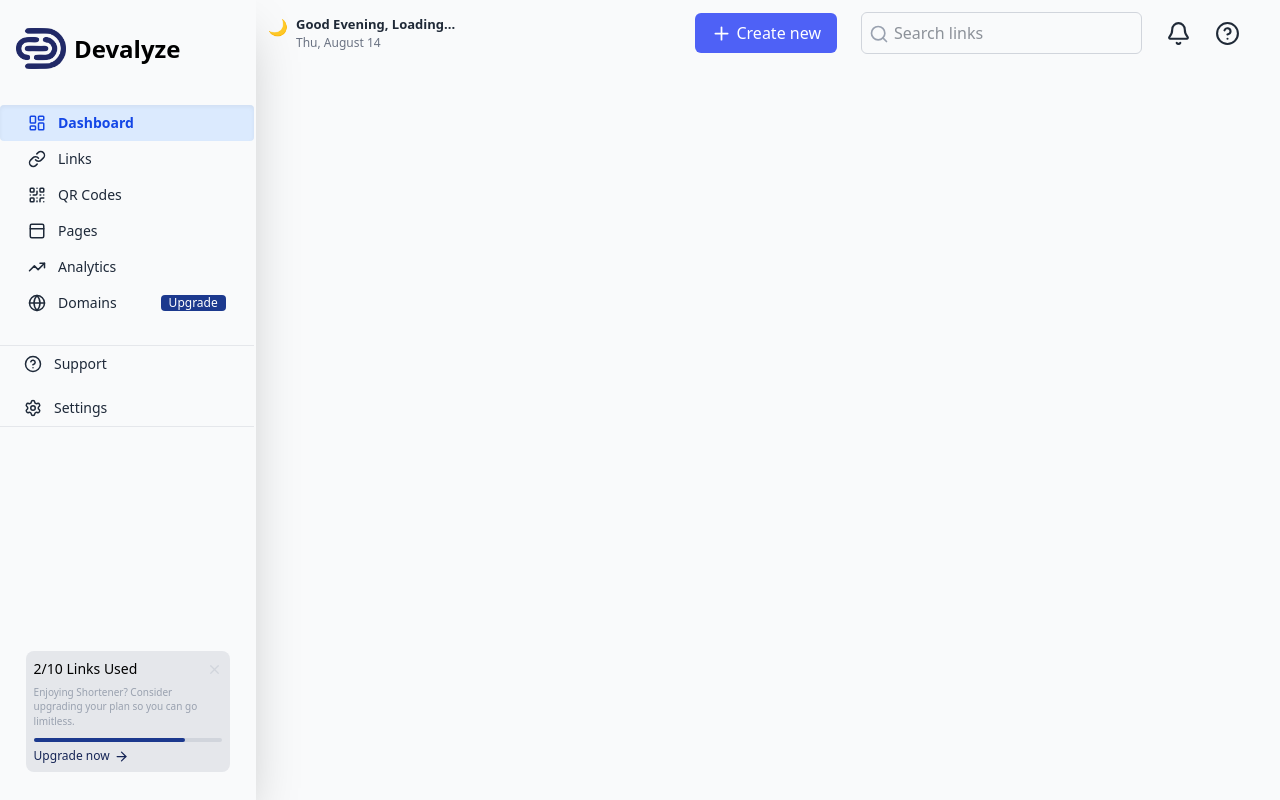
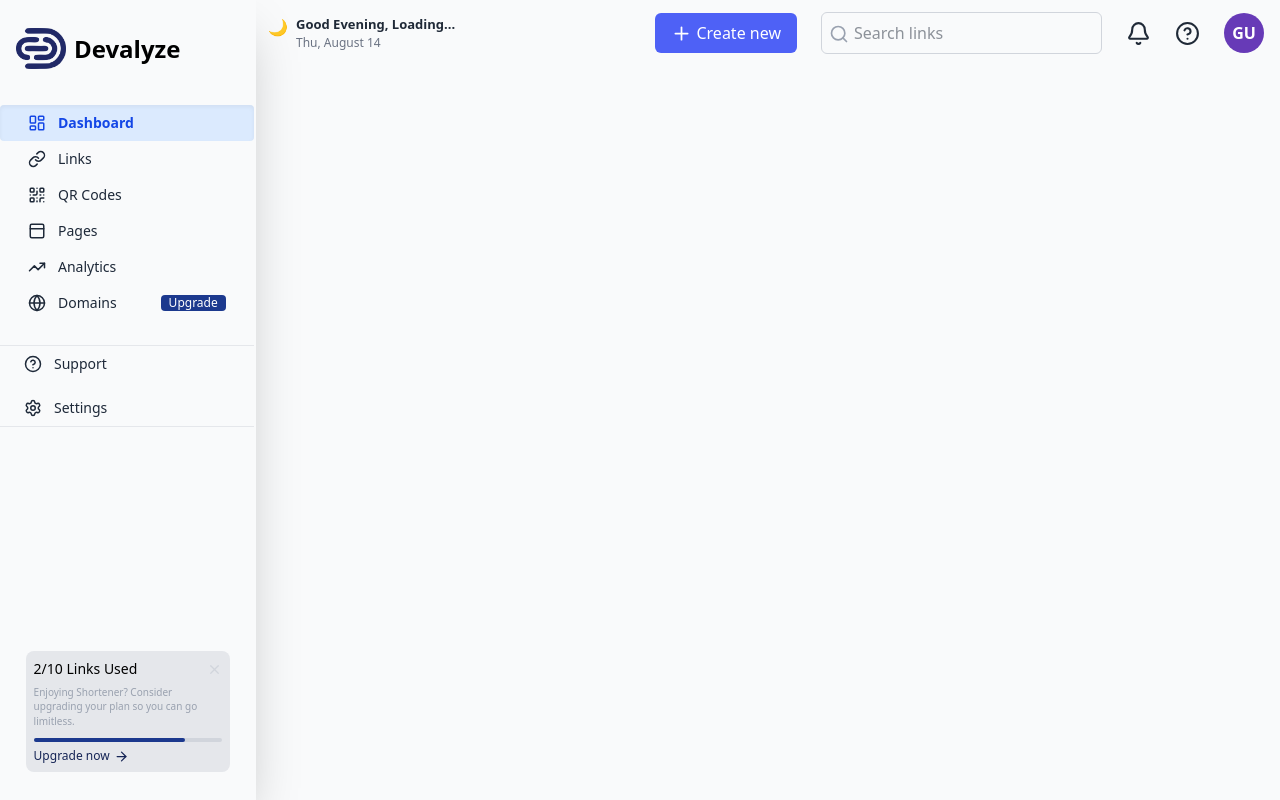
Before and after one commit to Yulong-Dev/Devalyze_url_shortener, a React (Vite) app in the folder devalyze_url/: page /dashboard in a window 1280 px wide. Built offline with nearby package versions, Linux system fonts and the light colour scheme; a web font is replaced by a local one.

Commit message:
correction2

```diff
--- a/devalyze_url/src/layouts/DashboardLayout.jsx
+++ b/devalyze_url/src/layouts/DashboardLayout.jsx
@@ -311,8 +311,7 @@ const DashboardLayout = () => {
             <HelpCircle size={25} className="hidden md:flex" />
 
             <div className="flex items-center gap-3">
-              <UserAvatar />
-              <span className="font-medium">{user?.fullName}</span>
+              <UserAvatar fullName={user?.fullName || "Guest User"} />
             </div>
           </div>
         </div>
```
